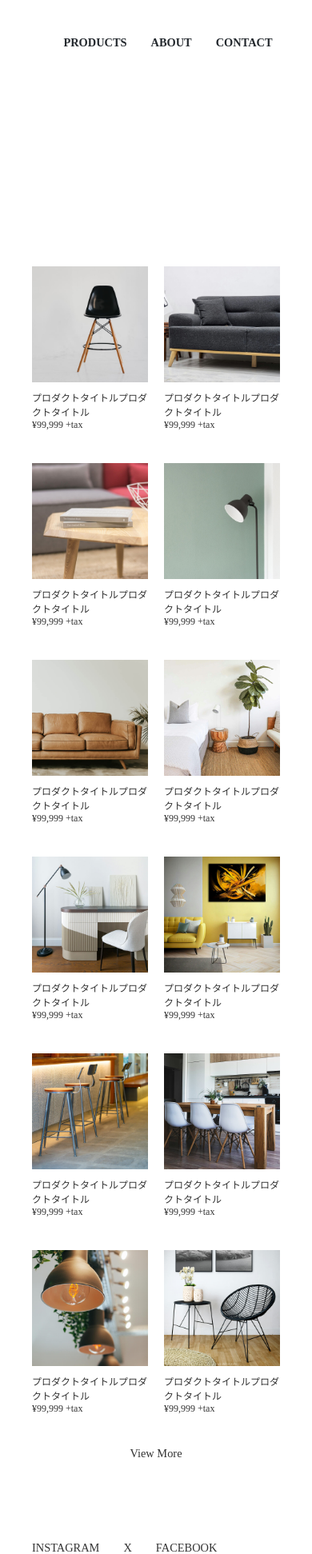
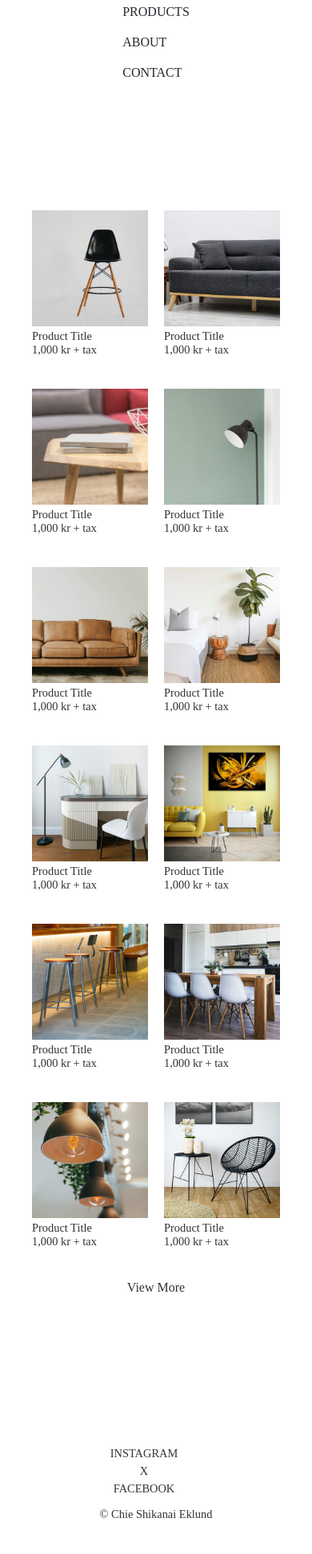
Before and after one commit to Chie1115/Examination41, a plain HTML site: page products.html in a window 390 px wide. Shown: the part 57-2000 px from the top of the page at 80% size. After the commit the page ends 1969 px from the top, so only its background shows below. Drawn offline with Linux system fonts and the light colour scheme; some packages are replaced by stand-ins of ours.

Commit message:
write cmment in english

```diff
--- a/css/style.css
+++ b/css/style.css
@@ -1,249 +1,251 @@
 html {
     font-size: 100%;
 }
+
 /*
-フッターを画面下に配置するために、
-「position: relative;」を設定
-「min-height」で最小の高さを画面の高さにあわせる
+Set 'position: relative;' for the body to allow the footer to be positioned at the bottom of the viewport.
+'min-height: 100vh;' ensures the body takes at least the full height of the viewport.
 */
 body {
     color: #333;
-  font-size: 0.9rem;
-  min-height: 100vh;
-  position: relative;
+    font-size: 1rem;
+    min-height: 100vh; /* Minimum height set to viewport height */
+    position: relative; /* Relative positioning for footer alignment */
 }
+
 a {
-  color: #333;
-  text-decoration: none;
-  transition: all 0.5s;
+    color: #333; /* Link color */
+    text-decoration: none; /* Remove underline from links */
+    transition: all 0.5s; /* Smooth transition for hover effects */
 }
+
 a:hover {
-  opacity: 0.7;
+    opacity: 0.7; /* Slightly fade links on hover */
 }
+
 img {
-  max-width: 100%;
+    max-width: 100%; /* Responsive image scaling */
 }
+
 li {
-  list-style: none;
+    list-style: none; /* Remove bullet points from lists */
 }
+
 /*
-コンテンツ幅を設定するための共通クラス
+Wrapper class for setting a maximum content width and centering content.
 */
 .wrapper {
-  width: 100%;
-  max-width: 1360px;
-  margin: 0 auto;
-  padding: 0 40px;
+    width: 100%; /* Full width */
+    max-width: 1360px; /* Limit maximum width */
+    margin: 0 auto; /* Centering */
+    padding: 0 40px; /* Side padding */
 }
+
 .content {
-  padding-top: 120px;
-  padding-bottom: 160px;
+    padding-top: 120px; /* Top padding */
+    padding-bottom: 160px; /* Bottom padding */
 }
+
 .site-title a {
-  width: 180px;
-  line-height: 1px;
-  display: block;
+    width: 180px; /* Fixed width for site title */
+    line-height: 1px; /* Remove line height for centered text */
+    display: block; /* Block display for links */
 }
+
 .page-title {
-  font-size: 0.9rem;
-  font-weight: normal;
-  margin-bottom: 30px;
+    font-size: 0.9rem; /* Smaller font size for page titles */
+    font-weight: normal; /* Normal font weight */
+    margin-bottom: 30px; /* Space below page title */
 }
 
 /*-------------------------------------------
-ヘッダー
+Header
 -------------------------------------------*/
 #header {
-    width: 100%;
-    max-width: 1360px;
-    display: flex;
-    justify-content: space-between;
-    align-items: center;
-    height: 270px;
-    margin: 0 auto;
-    padding: 0 40px; /* padding を調整 */
-  }
-  #header ul {
-    display: flex;
-    padding: 10px 0;
-  }
-  #header li {
-    font-size: 0.9rem;
-    margin-left: 30px;
-  }
-  #header li a {
-    color: #24292e;
-  }
-  #header li a:hover {
-    opacity: 0.7;
-  }
-  nav ul {
-    display: flex;
-    justify-content: space-around; /* ナビゲーションメニューを横に並べる */
-    list-style-type: none;
-    padding: 0;
-    margin: 0;
+    width: 100%; /* Full width */
+    max-width: clamp(800px, 80vw, 1360px); /* Responsive max width */
+    display: flex; /* Flexbox layout */
+    justify-content: space-between; /* Space between items */
+    align-items: center; /* Center items vertically */
+    height: clamp(200px, 20vh, 270px); /* Responsive height for header */
+    margin: 0 auto; /* Centering */
+    padding: 0 40px; /* Side padding */
 }
 
+#header ul {
+    display: flex; /* Flexbox for header navigation */
+    padding: 10px 0; /* Top and bottom padding */
+}
 
-nav ul li a {
-    text-decoration: none;
-    color: black;
-    font-weight: bold;
+#header li {
+    font-size: 1rem; /* Font size for navigation items */
+    margin-left: 30px; /* Space between items */
 }
-/*-------------------------------------------
-TOP、PRODUCTS
--------------------------------------------*/
-#top {
-  padding-top: 80px;
-  padding-bottom: 160px;
+
+#header li a {
+    color: #24292e; /* Link color in the header */
+    transition: color 0.3s, opacity 0.3s; /* Smooth transition for link effects */
 }
-.product-list {
-  display: grid;
-  grid-template-columns: repeat(4, 1fr);
-  gap: 35px;
+
+#header li a:hover {
+    opacity: 0.7; /* Fade effect on hover */
 }
-/*
-vertical-align: top;
-画像の下にできる隙間を消す
-*/
-.product-list img {
-  margin-bottom: 10px;
-  vertical-align: top;
-}
-.product-list p {
-  font-size: 0.75rem;
-}
-.link-text {
-  display: block;
-  margin-top: 40px;
-  text-align: center;
-}
-.pagination {
-  display: flex;
-  justify-content: center;
-  margin-top: 40px;
-}
-.pagination li {
-  padding: 0 20px;
+
+nav ul {
+    display: flex; /* Flexbox layout for navigation */
+    justify-content: space-around; /* Space items evenly */
+    list-style-type: none; /* Remove bullets */
+    padding: 0; /* Reset padding */
+    margin: 0; /* Reset margin */
 }
 
 /*-------------------------------------------
-ITEM
+Top, Products
 -------------------------------------------*/
-#item {
-  max-width: 800px;
-  display: flex;
-  justify-content: space-between;
-  margin-bottom: 60px;
+#top {
+    padding-top: 80px; /* Top padding for the top section */
+    padding-bottom: 160px; /* Bottom padding for the top section */
 }
-#item .item-text {
-  width: 42%;
+
+.product-list {
+    display: grid; /* Grid layout for products */
+    grid-template-columns: repeat(4, 1fr); /* Four columns */
+    gap: clamp(20px, 2vw, 35px); /* Responsive gap size */
 }
+
 /*
-text-align: justify;
-テキストの両端を揃える
+Vertical align images to the top and remove gaps below images.
 */
-#item .item-text p {
-  margin-bottom: 30px;
-  text-align: justify;
+.product-list img {
+    width: clamp(150px, 25vw, 300px); /* Responsive image size */
 }
-#item .item-text dl {
-  display: flex;
-  flex-wrap: wrap;
+
+.product-list p {
+    font-size: 0.9rem; /* Font size for product descriptions */
 }
-#item .item-text dt {
-  width: 30%;
+
+.link-text {
+    display: block; /* Block display for link text */
+    margin-top: 40px; /* Space above link text */
+    text-align: center; /* Center text */
 }
-#item .item-text dd {
-  width: 70%;
+
+.pagination {
+    display: flex; /* Flexbox layout for pagination */
+    justify-content: center; /* Center pagination items */
+    margin-top: 40px; /* Space above pagination */
 }
-#item .item-img {
-  width: 50%;
+
+.pagination li {
+    padding: 0 20px; /* Horizontal padding for pagination items */
 }
 
 /*-------------------------------------------
-ABOUT
+About
 -------------------------------------------*/
 #about {
-  max-width: 600px;
-}
-#about p {
-  line-height: 1.9;
-  margin-bottom: 30px;
+    max-width: 600px; /* Maximum width for the about section */
 }
 
-
-/*-------------------------------------------
-フッター
--------------------------------------------*/
-/*
-「position: absolute;」を設定して、フッター位置を画面下に設定
-「left: 0;」「right: 0;」で中央に配置
-*/
-#footer {
-  display: flex;
-  justify-content: space-between;
-  position: absolute;
-  bottom: 20px;
-  left: 0;
-  right: 0;
-}
-#footer .menu {
-  display: flex;
-}
-#footer .menu li {
-  font-size: 0.9rem;
-  margin-right: 30px;
-}
-#footer .copyright {
-  font-size: 0.9rem;
+#about p {
+    line-height: 1.9; /* Line height for readability */
+    margin-bottom: 30px; /* Space below paragraphs */
 }
 
 /*-------------------------------------------
-SP
+Footer
+-------------------------------------------*/
+/*
+Set 'position: absolute;' for the footer to stick at the bottom of the viewport.
+Use 'left: 0;' and 'right: 0;' to center it.
+*/
+#footer {
+    display: flex; /* Flexbox layout for footer */
+    justify-content: space-between; /* Space between footer items */
+    align-items: center; /* Center items vertically */
+    position: relative; /* Relative positioning */
+    margin-top: auto; /* Push footer to the bottom */
+    padding: clamp(10px, 2vw, 30px); /* Responsive padding */
+}
+
+#footer .menu {
+    display: flex; /* Flexbox for footer menu */
+}
+
+#footer .menu li {
+    font-size: 0.9rem; /* Font size for footer menu items */
+    margin-right: 30px; /* Space between menu items */
+}
+
+#footer .copyright {
+    font-size: 0.9rem; /* Font size for copyright notice */
+}
+
+/*-------------------------------------------
+SP (Smartphone)
 -------------------------------------------*/
 @media screen and (max-width: 900px) {
     #header {
-        padding: 0 20px; /* モバイル画面用に padding を減らす */
-      }
-  /*-------------------------------------------
-  TOP、PRODUCTS
-  -------------------------------------------*/
-  .product-list {
-    grid-template-columns: repeat(2, 1fr);
-    gap: 40px 20px;
+        padding: 0 20px; /* Reduce padding for mobile screens */
     }
 
     /*-------------------------------------------
-  ITEM
+    Top, Products
+    -------------------------------------------*/
+    .product-list {
+        grid-template-columns: repeat(2, 1fr); /* Two columns on mobile */
+        gap: 40px 20px; /* Responsive gap size for mobile */
+    }
+
+    /*-------------------------------------------
+    Item
     -------------------------------------------*/
     #item {
-    flex-direction: column;
+        flex-direction: column; /* Stack items vertically */
     }
+
     #item .item-text {
-    width: 100%;
+        width: 100%; /* Full width for item text */
     }
+
     #item .item-img {
-    width: 100%;
-    margin-bottom: 30px;
+        width: 100%; /* Full width for item images */
+        margin-bottom: 30px; /* Space below images */
     }
 }
 
 @media (max-width: 768px) {
     #header {
-        flex-direction: column; /* 縦に並べる */
-        align-items: center;
-        padding: 0 20px; /* padding をさらに減らす */
+        flex-direction: column; /* Stack header items vertically */
+        padding: 20px; /* Adjust padding */
+    }
+
+    #header ul {
+        flex-direction: column; /* Stack navigation items vertically */
+    }
+
+    #header li {
+        margin: 10px 0; /* Space between navigation items */
     }
 
     /*-------------------------------------------
-  フッター
+    Footer
     -------------------------------------------*/
     #footer {
-    flex-direction: column;
+        flex-direction: column; /* Stack footer items vertically */
+        align-items: center; /* Center footer items */
+        margin-top: 20px; /* Space above footer */
     }
+
     #footer .menu {
-    margin-bottom: 5px;
+        margin-bottom: 10px; /* Space below footer menu */
+        display: flex; /* Flexbox for footer menu */
+        flex-direction: column; /* Stack menu items vertically */
+        align-items: center; /* Center footer menu items */
+        padding: 0; /* Reset padding */
+    }
+
+    #footer .menu li {
+        margin-bottom: 5px; /* Space between footer menu items */
     }
 }
--- a/products.html
+++ b/products.html
@@ -1,13 +1,12 @@
 <!DOCTYPE html>
-<html lang="ja">
+<html lang="en">
   <head>
     <meta charset="utf-8">
     <title>Products | Furniture Design</title>
-    <meta name="description" content="テキストテキストテキストテキストテキストテキストテキスト">
+    <meta name="description" content="Text description of the furniture design products.">
     <meta name="viewport" content="width=device-width, initial-scale=1">
     <link rel="stylesheet" href="https://unpkg.com/ress/dist/ress.min.css">
     <link rel="stylesheet" href="css/style.css">
-
   </head>
 
   <body>
@@ -20,7 +19,7 @@
         <ul>
           <li><a href="products.html">PRODUCTS</a></li>
           <li><a href="about.html">ABOUT</a></li>
-          <li><a href="mailto:xxxxx@xxx.xxx?subject=お問い合わせ">CONTACT</a></li>
+          <li><a href="mailto:xxxxx@xxx.xxx?subject=Contact Inquiry">CONTACT</a></li>
         </ul>
       </nav>
 
@@ -36,87 +35,75 @@
       <div class="content wrapper">
         <ul class="product-list">
           <li>
-            <a href="item1.html">
-              <img src="img/item1.jpg" alt="">
-              <p>プロダクトタイトルプロダクトタイトル</p>
-              <p>&yen;99,999 +tax</p>
+              <img src="img/item1.jpg" alt="Item 1">
+              <p>Product Title</p>
+              <p>1,000 kr + tax</p>
             </a>
           </li>
           <li>
-            <a href="item2.html">
-              <img src="img/item2.jpg" alt="">
-              <p>プロダクトタイトルプロダクトタイトル</p>
-              <p>&yen;99,999 +tax</p>
+              <img src="img/item2.jpg" alt="Item 2">
+              <p>Product Title</p>
+              <p>1,000 kr + tax</p>
             </a>
           </li>
           <li>
-            <a href="item3.html">
-              <img src="img/item3.jpg" alt="">
-              <p>プロダクトタイトルプロダクトタイトル</p>
-              <p>&yen;99,999 +tax</p>
+              <img src="img/item3.jpg" alt="Item 3">
+              <p>Product Title</p>
+              <p>1,000 kr + tax</p>
             </a>
           </li>
           <li>
-            <a href="item4.html">
-              <img src="img/item4.jpg" alt="">
-              <p>プロダクトタイトルプロダクトタイトル</p>
-              <p>&yen;99,999 +tax</p>
+              <img src="img/item4.jpg" alt="Item 4">
+              <p>Product Title</p>
+              <p>1,000 kr + tax</p>
             </a>
           </li>
           <li>
-            <a href="item5.html">
-              <img src="img/item5.jpg" alt="">
-              <p>プロダクトタイトルプロダクトタイトル</p>
-              <p>&yen;99,999 +tax</p>
+              <img src="img/item5.jpg" alt="Item 5">
+              <p>Product Title</p>
+              <p>1,000 kr + tax</p>
             </a>
           </li>
           <li>
-            <a href="item6.html">
-              <img src="img/item6.jpg" alt="">
-              <p>プロダクトタイトルプロダクトタイトル</p>
-              <p>&yen;99,999 +tax</p>
+              <img src="img/item6.jpg" alt="Item 6">
+              <p>Product Title</p>
+              <p>1,000 kr + tax</p>
             </a>
           </li>
           <li>
-            <a href="item7.html">
-              <img src="img/item7.jpg" alt="">
-              <p>プロダクトタイトルプロダクトタイトル</p>
-              <p>&yen;99,999 +tax</p>
+              <img src="img/item7.jpg" alt="Item 7">
+              <p>Product Title</p>
+              <p>1,000 kr + tax</p>
             </a>
           </li>
           <li>
-            <a href="item8.html">
-              <img src="img/item8.jpg" alt="">
-              <p>プロダクトタイトルプロダクトタイトル</p>
-              <p>&yen;99,999 +tax</p>
+              <img src="img/item8.jpg" alt="Item 8">
+              <p>Product Title</p>
+              <p>1,000 kr + tax</p>
             </a>
           </li>
           <li>
-            <a href="item9.html">
-              <img src="img/item9.jpg" alt="">
-              <p>プロダクトタイトルプロダクトタイトル</p>
-              <p>&yen;99,999 +tax</p>
+              <img src="img/item9.jpg" alt="Item 9">
+              <p>Product Title</p>
+              <p>1,000 kr + tax</p>
             </a>
           </li>
           <li>
-            <a href="item10.html">
-              <img src="img/item10.jpg" alt="">
-              <p>プロダクトタイトルプロダクトタイトル</p>
-              <p>&yen;99,999 +tax</p>
+              <img src="img/item10.jpg" alt="Item 10">
+              <p>Product Title</p>
+              <p>1,000 kr + tax</p>
             </a>
           </li>
           <li>
-            <a href="item11.html">
-              <img src="img/item11.jpg" alt="">
-              <p>プロダクトタイトルプロダクトタイトル</p>
-              <p>&yen;99,999 +tax</p>
+              <img src="img/item11.jpg" alt="Item 11">
+              <p>Product Title</p>
+              <p>1,000 kr + tax</p>
             </a>
           </li>
           <li>
-            <a href="item12.html">
-              <img src="img/item12.jpg" alt="">
-              <p>プロダクトタイトルプロダクトタイトル</p>
-              <p>&yen;99,999 +tax</p>
+              <img src="img/item12.jpg" alt="Item 12">
+              <p>Product Title</p>
+              <p>1,000 kr + tax</p>
             </a>
           </li>
         </ul>
```
Also changed, not shown: about.html (+5 -13 lines), index.html (+30 -40 lines), 1 other file. Lines whose indentation alone changed are shown as unchanged.
